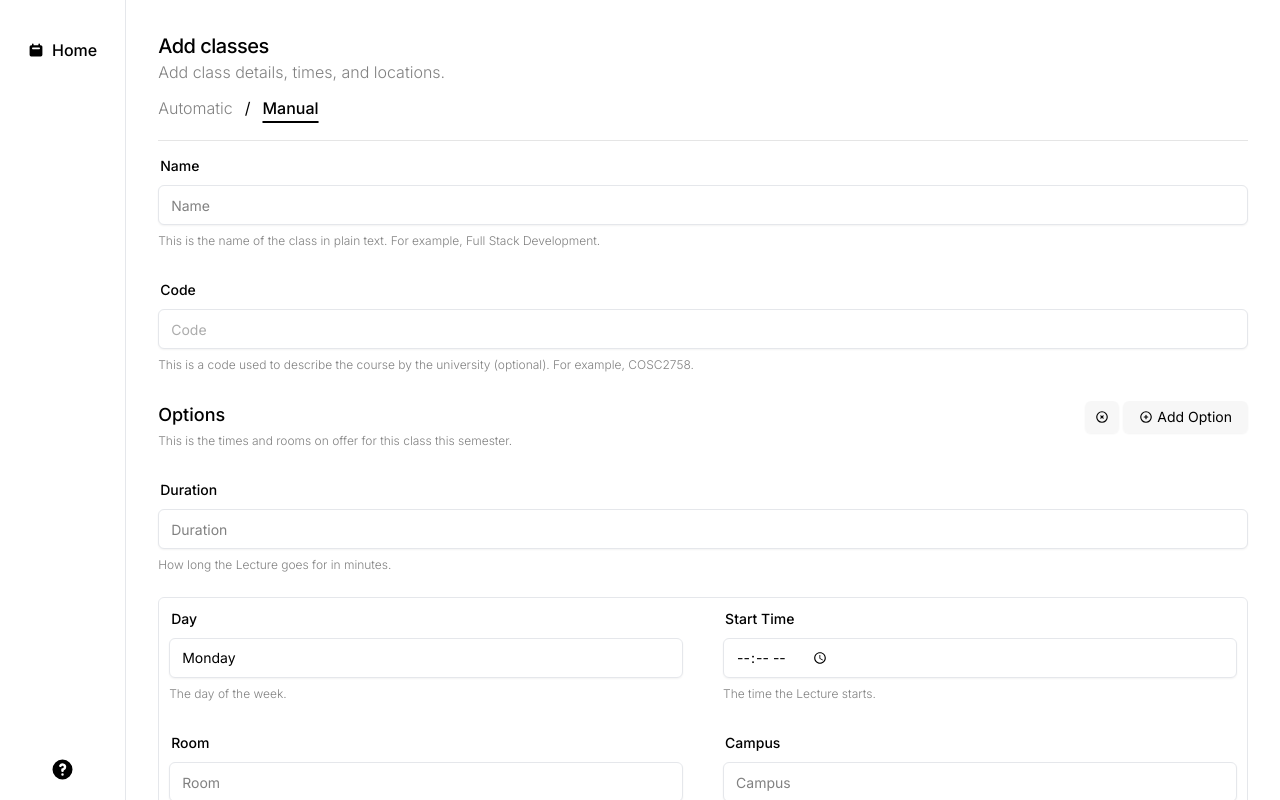
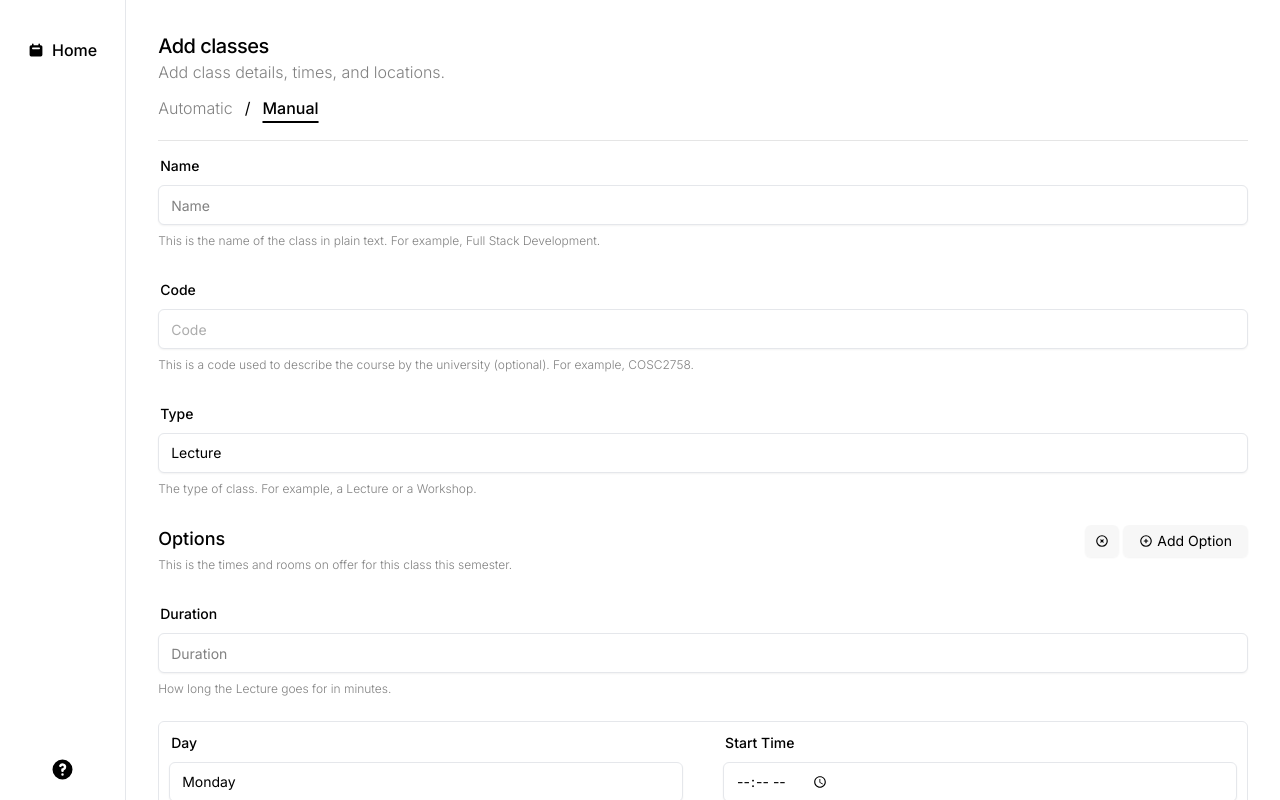
Before and after one commit to s3943811/PlanMyTimetable, a Next.js app: page /classes/add/manual in a window 1280 px wide. Shown: the top 800 px of the page. Built offline with nearby package versions, Linux system fonts and the light colour scheme.

Commit message:
Add type select section and gather type using watch to display in hints

```diff
--- a/src/app/classes/ClassForm.tsx
+++ b/src/app/classes/ClassForm.tsx
@@ -12,7 +12,6 @@ import {
   HiOutlinePlusCircle,
   HiOutlineMinusCircle,
 } from "react-icons/hi";
-import { CourseType } from "~/lib/definitions";
 import { zodResolver } from "@hookform/resolvers/zod";
 import * as z from "zod";
 
@@ -33,6 +32,7 @@ const formSchema = z.object({
     .min(1, { message: "Name is required" })
     .max(120, { message: "Name must be less than 120 characters" }),
   code: z.string(),
+  type: z.enum(["Lecture", "Tutorial", "Workshop", "Practical", "Other"]),
   duration: z.coerce
     .number()
     .gte(1, { message: "Duration must be at least 1 minute." })
@@ -46,11 +46,13 @@ export default function ClassForm() {
   const {
     register,
     handleSubmit,
+    watch,
     control,
     formState: { errors },
   } = useForm<z.infer<typeof formSchema>>({
     resolver: zodResolver(formSchema),
     defaultValues: {
+      type: "Lecture",
       options: [
         {
           day: "Monday",
@@ -61,6 +63,7 @@ export default function ClassForm() {
       ],
     },
   });
+  const watchType = watch("type");
   const { fields, append, remove } = useFieldArray({
     control,
     name: "options",
@@ -121,8 +124,28 @@ export default function ClassForm() {
           (optional). For example, COSC2758.
         </p>
       </div>
-      {/* TODO: Placeholder here to create tabs */}
-      {/* <div className="h-10 space-y-2 rounded-md bg-neutral-200"></div> */}
+      <div className=" space-y-2">
+        <label
+          className="ml-0.5 text-sm font-medium leading-none peer-disabled:cursor-not-allowed peer-disabled:opacity-70"
+          htmlFor="course_code"
+        >
+          Type
+        </label>
+        <select
+          className=" flex h-10 w-full appearance-none rounded-md border bg-white px-3 py-2 text-sm shadow-sm
+          disabled:cursor-not-allowed disabled:opacity-50"
+          {...register("type")}
+        >
+          <option>Lecture</option>
+          <option>Tutorial</option>
+          <option>Workshop</option>
+          <option>Practical</option>
+          <option>Other</option>
+        </select>
+        <p className="text-xs font-light text-neutral-500/90">
+          The type of class. For example, a Lecture or a Workshop.
+        </p>
+      </div>
       <div className="sticky top-0 z-50 inline-flex justify-between bg-white">
         <div className="space-y-1">
           <h3 className="text-lg font-medium">Options</h3>
@@ -182,7 +205,7 @@ export default function ClassForm() {
             <ErrorMessage>{errors.duration.message}</ErrorMessage>
           )}
           <p className="text-xs font-light text-neutral-500/90">
-            How long the {CourseType[CourseType.Lecture]} goes for in minutes.
+            How long the {watchType} goes for in minutes.
           </p>
         </div>
         {errors.options && (
@@ -191,7 +214,7 @@ export default function ClassForm() {
         {fields.map((fields, index) => (
           <div key={fields.id}>
             <OptionForm
-              type={CourseType.Lecture}
+              type={watchType}
               register={register}
               errors={errors}
               index={index}
@@ -201,7 +224,7 @@ export default function ClassForm() {
         ))}
       </div>
       <div className="ml-auto space-x-5">
-        <Button variant="normalLarge">Submit</Button>
+        <Button variant="normalLarge">Add Class</Button>
       </div>
     </form>
   );
@@ -214,7 +237,7 @@ function OptionForm({
   index,
   remove,
 }: {
-  type: CourseType;
+  type: "Lecture" | "Tutorial" | "Workshop" | "Practical" | "Other";
   register: UseFormRegister<z.infer<typeof formSchema>>;
   errors: FieldErrors<z.infer<typeof formSchema>>;
   index: number;
@@ -289,7 +312,7 @@ function OptionForm({
               </ErrorMessage>
             )}
             <p className="text-xs font-light text-neutral-500/90">
-              The time the {CourseType[type]} starts.
+              The time the {type} starts.
             </p>
           </div>
         </div>
@@ -324,7 +347,7 @@ function OptionForm({
               </ErrorMessage>
             )}
             <p className="text-xs font-light text-neutral-500/90">
-              What room the {CourseType[type]} will be in (if online write "-").
+              What room the {type} will be in (if online write "-").
             </p>
           </div>
           <div className=" w-full space-y-2">
@@ -356,8 +379,8 @@ function OptionForm({
               </ErrorMessage>
             )}
             <p className="text-xs font-light text-neutral-500/90">
-              What campus the {CourseType[type]} will be on. For example, RMIT
-              students may write "Melbourne City" or "Canvas".
+              What campus the {type} will be on. For example, RMIT students may
+              write "Melbourne City" or "Canvas".
             </p>
           </div>
         </div>
```
